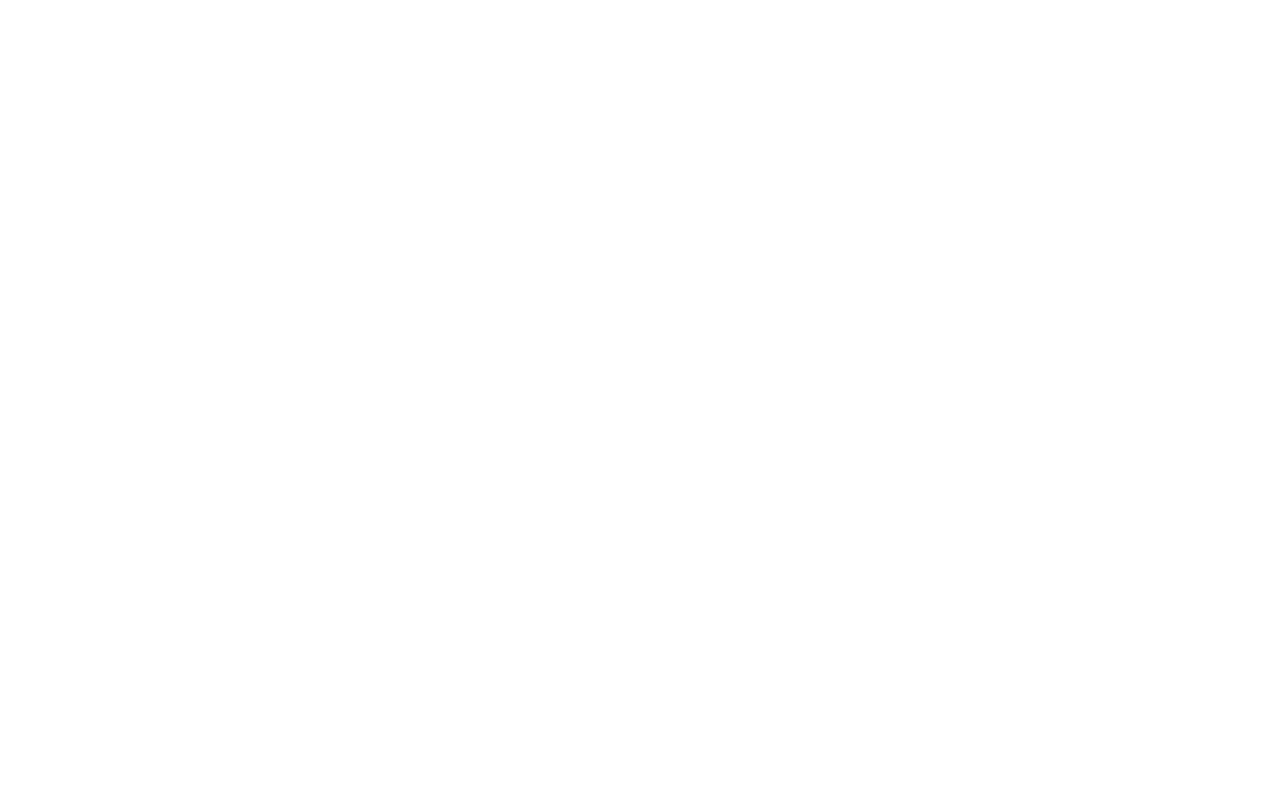
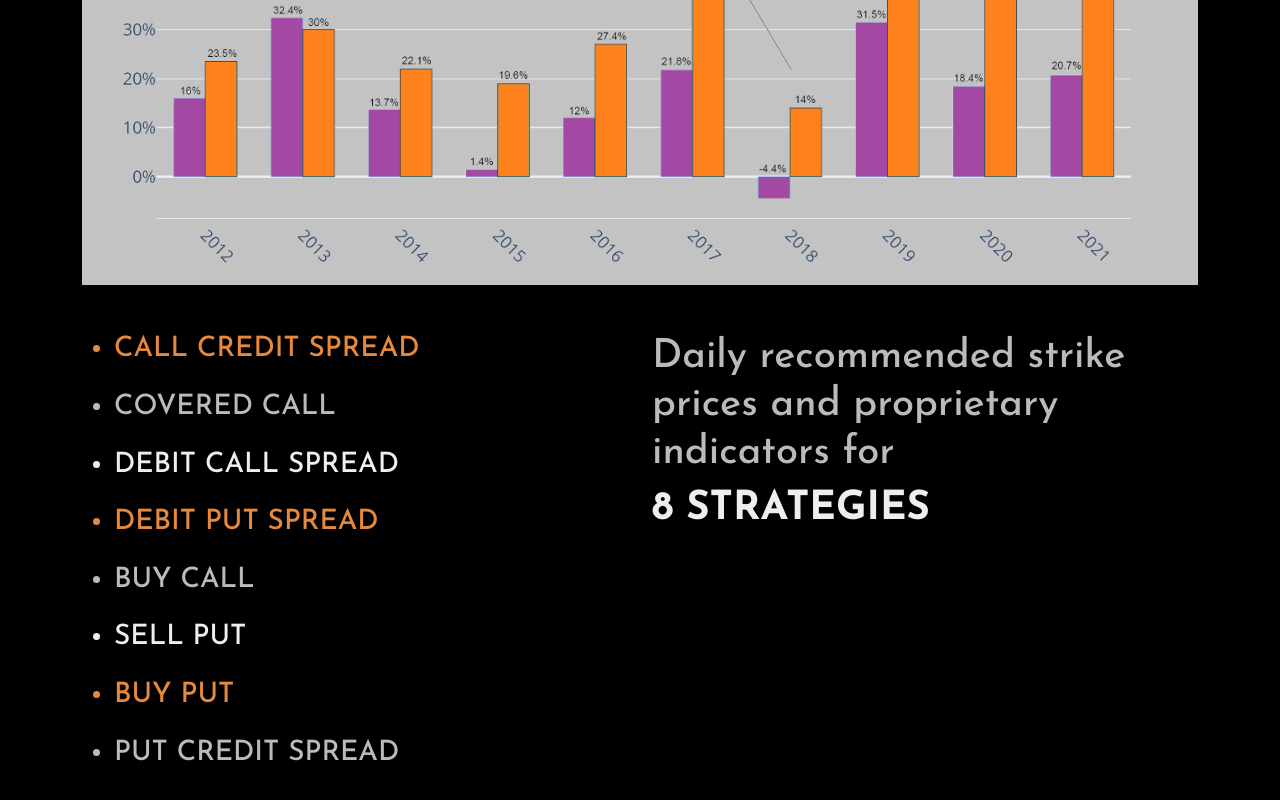
Before and after one commit to Underscore2/Progetto-React, a React (Create React App) app in the folder progetto/: page / in a window 1280 px wide. Shown: the part 880-1680 px from the top of the page. Before the commit the page ends 800 px from the top, so only its background shows below. Built offline with nearby package versions, Linux system fonts and the light colour scheme.

Commit message:
feat: added section lists

```diff
--- /dev/null
+++ b/package.json
@@ -0,0 +1,5 @@
+{
+  "dependencies": {
+    "react-scripts": "^5.0.1"
+  }
+}
--- a/progetto/src/Components/Hero.js
+++ b/progetto/src/Components/Hero.js
@@ -1,47 +1,103 @@
-import React from 'react';
-import text from '../utilities/texts.json';
-import { Row, Col, Form, Button, Container } from 'react-bootstrap';
-import imgHero from '../images/hero.png';
-
+import React from "react";
+import text from "../utilities/texts.json";
+import { Row, Col, Form, Button, Container } from "react-bootstrap";
+import imgHero from "../images/hero.png";
+import ListsImg from "../images/grafico.png";
 
 class Hero extends React.Component {
   render() {
     return (
       <div>
-                {
-                    text.map((item) => {
+        {text.map((item) => {
           return (
-                            <div className='container-sm py-3'>
-                                <Row className=' white-modules w-100 m-0 py-3 justify-content-center align-items-center px-4 m-0 w-100'>
-                                    <Col xs={12} lg={6} className='order-1 py-2 my-3 order-lg-0'>
-                                        <h1 className='fw-bold py-2 m-0 f-title font-primary'>{item.title}</h1>
-                                        <h6 className='fw-bold m-0 font-primary'>{item.subtitle}</h6>
+            <div className="container-sm py-3">
+              <Row className=" white-modules w-100 m-0 py-3 justify-content-center align-items-center px-4 m-0 w-100">
+                <Col xs={12} lg={6} className="order-1 py-2 my-3 order-lg-0">
+                  <h1 className="fw-bold py-2 m-0 f-title font-primary">
+                    {item.title}
+                  </h1>
+                  <h6 className="fw-bold m-0 font-primary">{item.subtitle}</h6>
                   <Form>
-                                            <Form.Group className="mt-5 mb-3" controlId="formBasicEmail">
-                                                <Form.Label> <h5 className='fw-bold font-secondary'>{item.preform}</h5></Form.Label>
-                                                <div className=' d-flex justify-content-between align-items-center '>
-                                                    <Form.Control type="email" className='w-100 me-2 me-lg-4' placeholder="Enter email" />
-                                                    <Button type="submit" className='w-75 bg-orange submit'>
-                                                        <span className='fw-bold'>Get started</span>
+                    <Form.Group
+                      className="mt-5 mb-3"
+                      controlId="formBasicEmail"
+                    >
+                      <Form.Label>
+                        {" "}
+                        <h5 className="fw-bold font-secondary">
+                          {item.preform}
+                        </h5>
+                      </Form.Label>
+                      <div className=" d-flex justify-content-between align-items-center ">
+                        <Form.Control
+                          type="email"
+                          className="w-100 me-2 me-lg-4"
+                          placeholder="Enter email"
+                        />
+                        <Button type="submit" className="w-75 bg-orange submit">
+                          <span className="fw-bold">Get started</span>
                         </Button>
                       </div>
                     </Form.Group>
                   </Form>
                 </Col>
-                                    <Col xs={12} lg={{ span: 5, offset: 1 }} className='order-0 py-2 my-3 d-flex justify-content-center align-items-center order-lg-1'>
-                                        <img className='hero p-4 me-lg-5' src={imgHero}></img>
+                <Col
+                  xs={12}
+                  lg={{ span: 5, offset: 1 }}
+                  className="order-0 py-2 my-3 d-flex justify-content-center align-items-center order-lg-1"
+                >
+                  <img className="hero p-4 me-lg-5" src={imgHero} alt=""></img>
                 </Col>
-                                </Row >
-                                {/*CONTINUATE DA QUI IN POI */}
+              </Row>
+              <div className="d-flex flex-column justify-content-center align-items-center mt-5">
+                <h1 className="font-primary">{item.list1.title}</h1>
+                <h2 className="font-primary">{item.list1.subtitle}</h2>
+                <img className="w-100" src={ListsImg} alt=""></img>
               </div>
-                        )
-                    })
-                }
-            </div >
-        )
+              <div>
+                <Row>
+                  <Col lg={6}>
+                    <ul>
+                      <li className="font-primary mt-5 h3 color-orange">
+                        {item.list1.l1}
+                      </li>
+                      <li className="font-primary mt-4 h3 font-secondary">
+                        {item.list1.l2}
+                      </li>
+                      <li className="font-primary mt-4 h3">{item.list1.l3}</li>
+                      <li className="font-primary mt-4 h3 color-orange">
+                        {item.list1.l4}
+                      </li>
+                      <li className="font-primary mt-4 h3 font-secondary">
+                        {item.list1.l5}
+                      </li>
+                      <li className="font-primary mt-4 h3">{item.list1.l6}</li>
+                      <li className="font-primary mt-4 h3 color-orange">
+                        {item.list1.l7}
+                      </li>
+                      <li className="font-primary mt-4 h3 font-secondary">
+                        {item.list1.l8}
+                      </li>
+                    </ul>
+                  </Col>
+                  <Col xs={12} lg={6}>
+                    <div className="d-flex flex-column mt-5">
+                      <h1 className="font-primary font-secondary">
+                        {item.list1.rightList}
+                      </h1>
+                      <h1 className="font-primary fw-bold ">
+                        {item.list1.rightList2}
+                      </h1>
+                    </div>
+                  </Col>
+                </Row>
+              </div>
+            </div>
+          );
+        })}
+      </div>
+    );
   }
 }
 
-
-
 export default Hero;
--- a/progetto/src/utilities/texts.json
+++ b/progetto/src/utilities/texts.json
@@ -29,6 +29,20 @@
       "description": "Whether you are just starting your journey with options or work on the street yourself, our tools are easy enough to use starting on day 1 and give you the competitive knowledge learned from years of trial & error.",
       "schema5Img": "progetto/src/images/power.2c9dd280.svg"
     },
+    "list1": {
+      "title": "We beat the market 9 out of 10 years.",
+      "subtitle": "Average yearly return of 35.4%.",
+      "l1": "CALL CREDIT SPREAD",
+      "l2": "COVERED CALL",
+      "l3": "DEBIT CALL SPREAD",
+      "l4": "DEBIT PUT SPREAD",
+      "l5": "BUY CALL",
+      "l6": "SELL PUT",
+      "l7": "BUY PUT",
+      "l8": "PUT CREDIT SPREAD",
+      "rightList": "Daily recommended strike prices and proprietary indicators for",
+      "rightList2": "8 STRATEGIES"
+    },
     "pricingLeft": {
       "title": "Only $67 /month",
       "l1": "Daily options recommendations",
```
Also changed, not shown: progetto/src/Components/Homepage.js (+7 -7 lines), progetto/src/images/grafico.png (added), 1 other file (tests, documents, lock files or other folders). Lines whose indentation alone changed are shown as unchanged.
